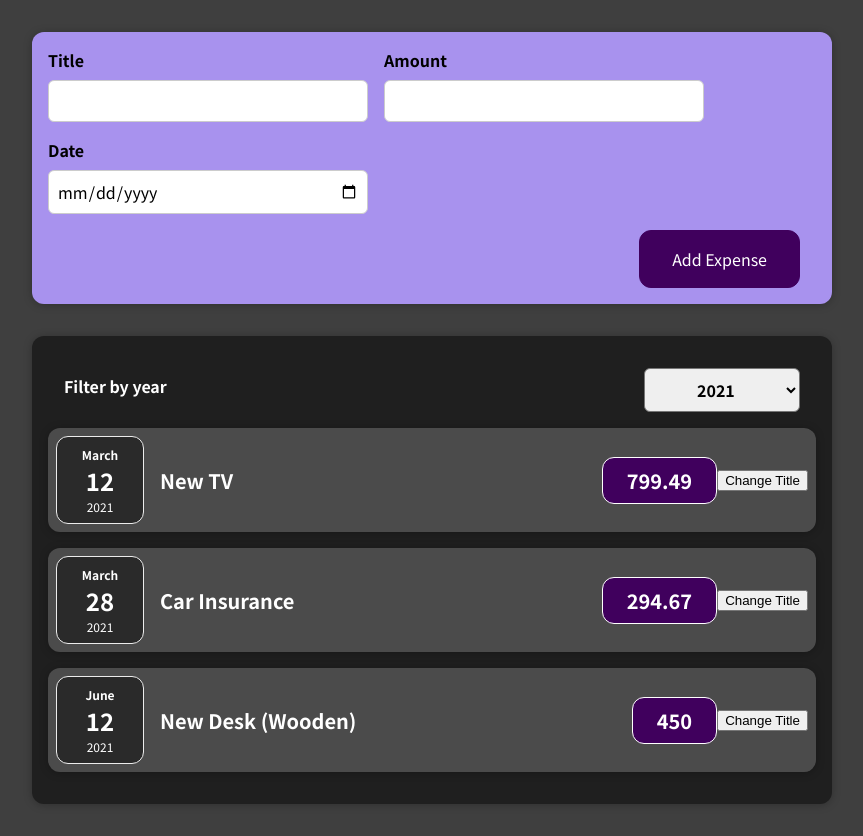
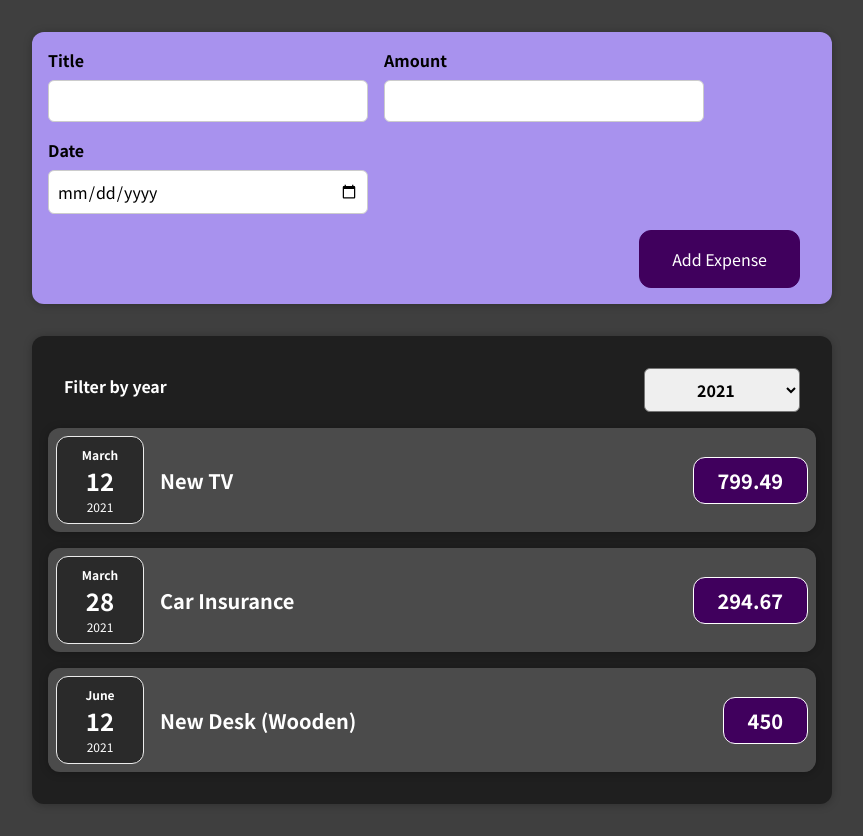
Before and after one commit to StopwatchString/Udemy_Projects, a React (Create React App) app in the folder react_course/01-starting-setup/: page / in a window 1280 px wide. Shown: the whole page, without its empty margins (208-1071 px from the left). Built offline with nearby package versions, Linux system fonts and the light colour scheme.

Commit message:
removed tutorial button logic from ExpenseItem

```diff
--- a/react_course/01-starting-setup/src/components/ExpenseItem/ExpenseItem.js
+++ b/react_course/01-starting-setup/src/components/ExpenseItem/ExpenseItem.js
@@ -1,24 +1,15 @@
-import { useState } from "react";
-
 import ExpenseDate from "../ExpenseDate/ExpenseDate";
 import Card from "../UI/Card";
 import "./ExpenseItem.css";
 
 const ExpenseItem = (props) => {
-  const [title, setTitle] = useState(props.title);
-
-  const clickHandler = () => {
-    setTitle("test");
-  };
-
   return (
     <Card className="expense-item">
       <ExpenseDate date={props.date}></ExpenseDate>
       <div className="expense-item__description">
-        <h2>{title}</h2>
+        <h2>{props.title}</h2>
         <div className="expense-item__price">{props.amount}</div>
       </div>
-      <button onClick={clickHandler}>Change Title</button>
     </Card>
   );
 };
```
